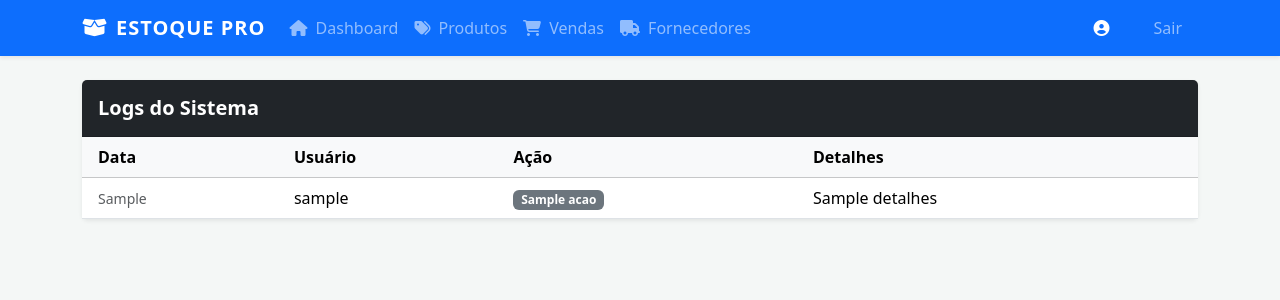
After one commit to gustavosdefreitas/Plataforma-de-Gestao-Estrategica-Textil, a FastAPI app: template templates/logs.html in a window 1280 px wide. The commit adds this page. Shown: the top 300 px of the page. Run offline with FastAPI, Linux system fonts and the light colour scheme; the template is opened without the code that fills it: most values are stand-ins (such as "Sample title", 1, 10 or a date in 2020).

Commit message:
v1.3_inclusão de menu Logs

```diff
--- a/main.py
+++ b/main.py
@@ -39,9 +39,34 @@ def get_current_user(request: Request):
 
     return user
 
+def registrar_log(usuario_id, username, acao, detalhes=None):
+    with engine.connect() as conn:
+        conn.execute(text("""
+            INSERT INTO logs_sistema (usuario_id, username, acao, detalhes)
+            VALUES (:usuario_id, :username, :acao, :detalhes)
+        """), {
+            "usuario_id": usuario_id,
+            "username": username,
+            "acao": acao,
+            "detalhes": detalhes
+        })
+        conn.commit()
+
+
 @asynccontextmanager
 async def lifespan(app: FastAPI):
     with engine.connect() as conn:
+        conn.execute(text("""
+            CREATE TABLE IF NOT EXISTS logs_sistema (
+                id SERIAL PRIMARY KEY,
+                usuario_id INTEGER,
+                username VARCHAR(50),
+                acao VARCHAR(100) NOT NULL,
+                detalhes TEXT,
+                data_evento TIMESTAMP DEFAULT CURRENT_TIMESTAMP
+            );
+        """))
+
         conn.execute(text("""
             CREATE TABLE IF NOT EXISTS usuarios (
                 id SERIAL PRIMARY KEY,
@@ -112,6 +137,7 @@ app = FastAPI(lifespan=lifespan)
 app.mount("/static", StaticFiles(directory="static"), name="static")
 templates = Jinja2Templates(directory="templates")
 
+
 # --- ROTAS DE AUTENTICAÇÃO ---
 @app.get("/login", response_class=HTMLResponse)
 async def login_page(request: Request):
@@ -134,6 +160,8 @@ async def login(request: Request, username: str = Form(...), password: str = For
                 {"sid": session_id, "id": user.id}
             )
             conn.commit()
+
+        registrar_log(user.id, user.username, "LOGIN", "Usuário entrou no sistema")
 
         response = RedirectResponse(url="/", status_code=303)
         response.set_cookie(key="session_id", value=session_id, httponly=True)
@@ -241,6 +269,7 @@ async def listar_produtos(request: Request):
 
 @app.post("/produtos/novo")
 async def novo_produto(
+    request: Request,
     nome: str = Form(...),
     quantidade: float = Form(...),
     preco: float = Form(...),
@@ -249,6 +278,10 @@ async def novo_produto(
     cor: str = Form(None),
     tamanho: str = Form(None),
 ):
+    user = get_current_user(request)
+    if not user:
+        return RedirectResponse(url="/login", status_code=303)
+
     with engine.connect() as conn:
         conn.execute(text("""
             INSERT INTO produtos (nome, quantidade, preco, empresa_id, fornecedor_id, cor, tamanho)
@@ -263,6 +296,8 @@ async def novo_produto(
             "tamanho": tamanho,
         })
         conn.commit()
+
+    registrar_log(user.id, user.username, "CADASTRO_PRODUTO", f"Produto: {nome}, cor: {cor}, tamanho: {tamanho}")
 
     return RedirectResponse(url="/produtos", status_code=303)
 
@@ -473,7 +508,6 @@ async def listar_fornecedores(request: Request):
         "fornecedores": fornecedores
     })
 
-
 @app.post("/fornecedores/editar/{id}")
 async def editar_fornecedor(
     id: int,
@@ -522,6 +556,7 @@ async def novo_fornecedor(
 
     return RedirectResponse(url="/fornecedores", status_code=303)
 
+
 # --- VENDAS ---
 @app.get("/vendas", response_class=HTMLResponse)
 async def pagina_vendas(request: Request):
@@ -550,9 +585,12 @@ async def pagina_vendas(request: Request):
         "vendas": vendas
     })
 
+@app.post("/vendas/nova")
+async def registrar_venda(request: Request, produto_id: int = Form(...), qtd_venda: float = Form(...)):
+    user = get_current_user(request)
+    if not user:
+        return RedirectResponse(url="/login", status_code=303)
 
-@app.post("/vendas/nova")
-async def registrar_venda(produto_id: int = Form(...), qtd_venda: float = Form(...)):
     with engine.connect() as conn:
         prod = conn.execute(
             text("SELECT quantidade, preco FROM produtos WHERE id = :id"),
@@ -586,6 +624,13 @@ async def registrar_venda(produto_id: int = Form(...), qtd_venda: float = Form(.
 
             conn.commit()
 
+            registrar_log(
+                user.id,
+                user.username,
+                "VENDA",
+                f"Produto: {prod.nome}, cor: {prod.cor}, tamanho: {prod.tamanho}, qtd: {qtd_venda}, total: {total}"
+            )
+
     return RedirectResponse(url="/vendas", status_code=303)
 
 
@@ -605,7 +650,6 @@ async def listar_empresas(request: Request):
         "user": user,
         "empresas": empresas
     })
-
 
 @app.post("/empresas/nova")
 async def nova_empresa(
@@ -630,7 +674,6 @@ async def nova_empresa(
 
     return RedirectResponse(url="/empresas", status_code=303)
 
-
 @app.get("/empresas/deletar/{id}")
 async def deletar_empresa(id: int):
     with engine.connect() as conn:
@@ -641,7 +684,6 @@ async def deletar_empresa(id: int):
         conn.commit()
 
     return RedirectResponse(url="/empresas", status_code=303)
-
 
 @app.get("/empresas/editar/{id}", response_class=HTMLResponse)
 async def editar_empresa_page(request: Request, id: int):
@@ -662,7 +704,6 @@ async def editar_empresa_page(request: Request, id: int):
         "user": user,
         "empresa": empresa
     })
-
 
 @app.post("/empresas/editar/{id}")
 async def atualizar_empresa(
@@ -692,6 +733,27 @@ async def atualizar_empresa(
     return RedirectResponse(url="/empresas", status_code=303)
 
 
+# --- LOGS SOMENTE ADMIN ---
+@app.get("/logs", response_class=HTMLResponse)
+async def listar_logs(request: Request):
+    user = get_current_user(request)
+    if not user or user.perfil != "admin":
+        return RedirectResponse(url="/", status_code=303)
+
+    with engine.connect() as conn:
+        logs = conn.execute(text("""
+            SELECT *
+            FROM logs_sistema
+            ORDER BY data_evento DESC
+            LIMIT 200
+        """)).fetchall()
+
+    return templates.TemplateResponse(request, "logs.html", {
+        "user": user,
+        "logs": logs
+    })
+
+
 # --- API ---
 @app.get("/api/produtos/{empresa_id}")
 async def api_listar_produtos(empresa_id: int):
--- a/templates/base.html
+++ b/templates/base.html
@@ -40,6 +40,9 @@
                     <li class="nav-item">
                         <a class="nav-link text-info" href="/empresas"><i class="fas fa-city me-1"></i> Empresas</a>
                     </li>
+                    <li class="nav-item">
+                        <a class="nav-link" href="/logs">Logs do Sistema</a>
+                    </li>
                     {% endif %}
                 </ul>
                 <div class="navbar-nav">
--- /dev/null
+++ b/templates/logs.html
@@ -0,0 +1,41 @@
+{% extends "base.html" %}
+
+{% block title %}Logs do Sistema{% endblock %}
+
+{% block content %}
+<div class="card shadow-sm border-0">
+    <div class="card-header bg-dark text-white py-3">
+        <h5 class="mb-0 fw-bold">Logs do Sistema</h5>
+    </div>
+    <div class="card-body p-0">
+        <div class="table-responsive">
+            <table class="table table-hover align-middle mb-0">
+                <thead class="table-light">
+                    <tr>
+                        <th class="ps-3">Data</th>
+                        <th>Usuário</th>
+                        <th>Ação</th>
+                        <th>Detalhes</th>
+                    </tr>
+                </thead>
+                <tbody>
+                    {% for log in logs %}
+                    <tr>
+                        <td class="ps-3 small text-muted">{{ log.data_evento }}</td>
+                        <td>{{ log.username or '-' }}</td>
+                        <td><span class="badge bg-secondary">{{ log.acao }}</span></td>
+                        <td>{{ log.detalhes or '-' }}</td>
+                    </tr>
+                    {% else %}
+                    <tr>
+                        <td colspan="4" class="text-center py-4 text-muted">
+                            Nenhum log encontrado.
+                        </td>
+                    </tr>
+                    {% endfor %}
+                </tbody>
+            </table>
+        </div>
+    </div>
+</div>
+{% endblock %}
```
